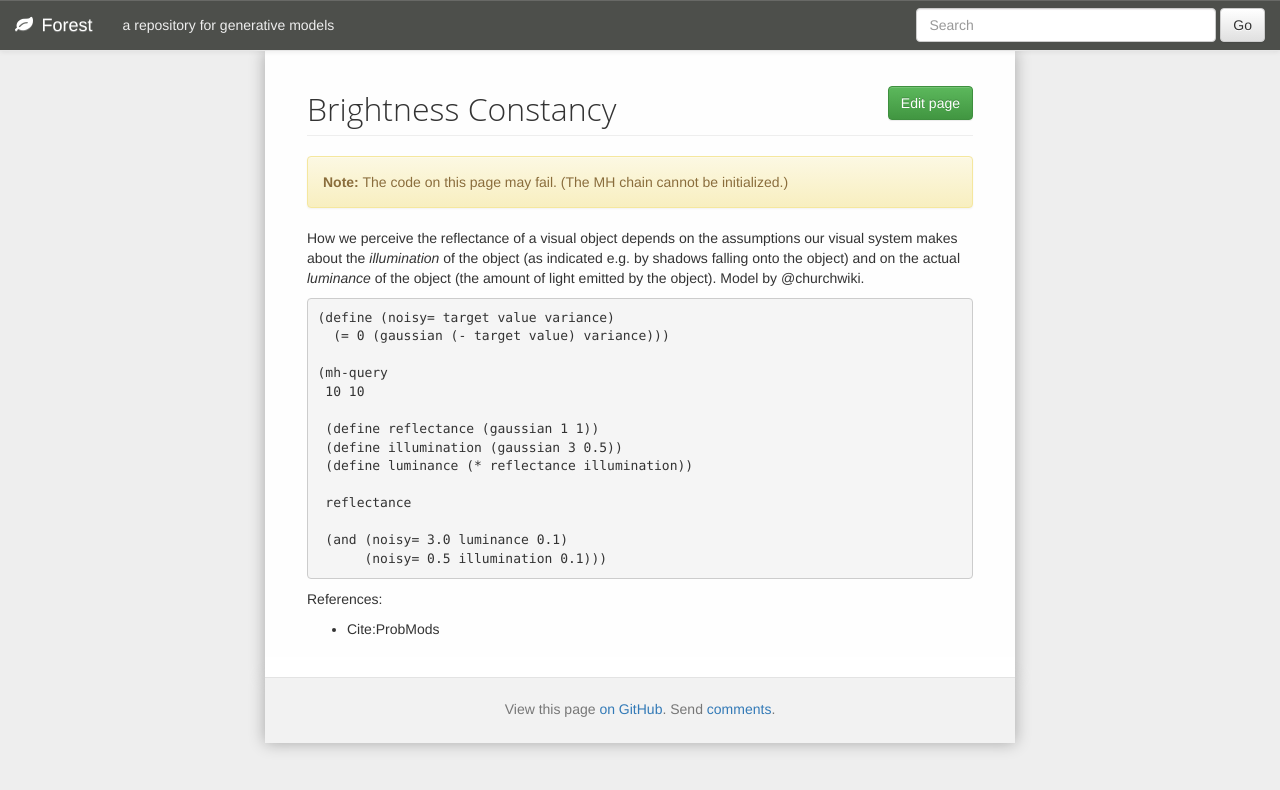
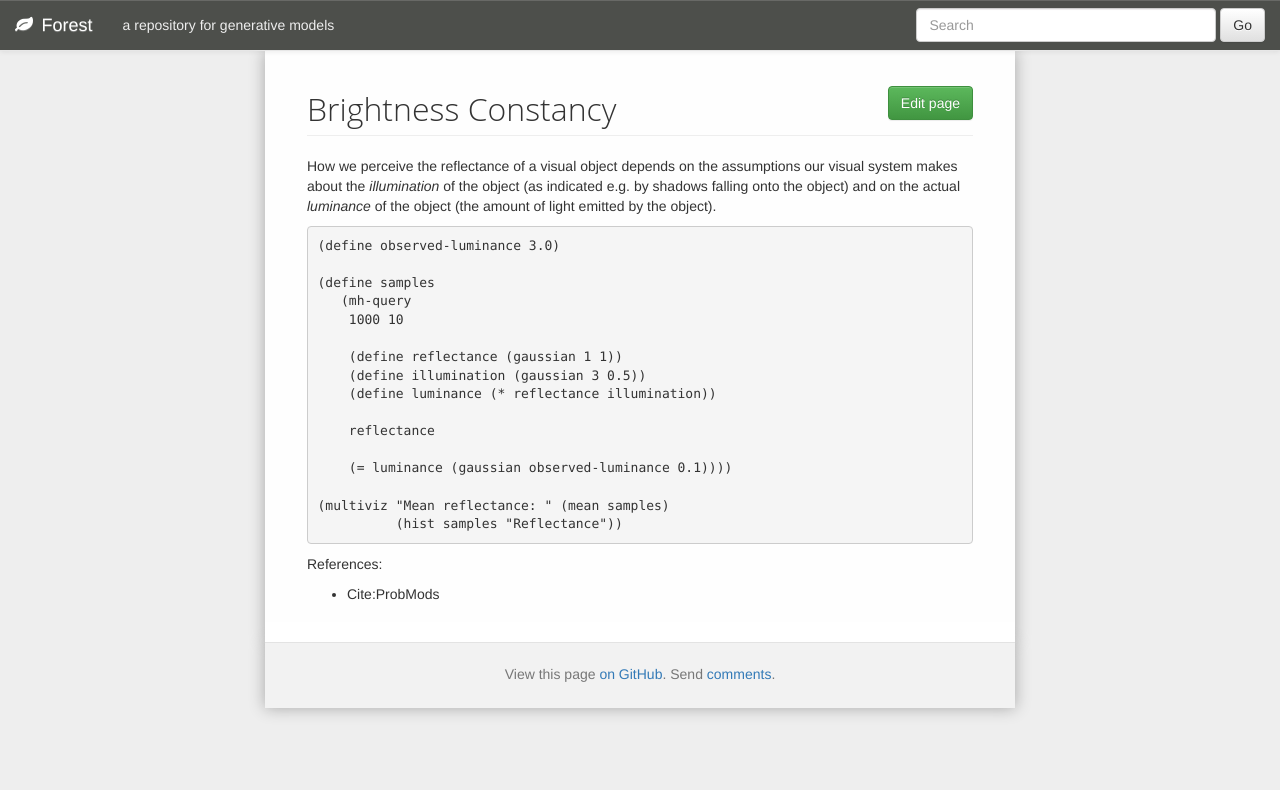
Before and after one commit to forestdb/forestdb.org, a Jekyll site: the page built from models/brightness-constancy.md, in a window 1280 px wide. Shown: the top 790 px of the page. Built offline with Jekyll 4.4.1, drawn with Linux system fonts in a browser that asks for light colours; nearby versions of some CDN libraries.

Commit message:
Update brightness-constancy.md

```diff
--- a/models/brightness-constancy.md
+++ b/models/brightness-constancy.md
@@ -1,32 +1,29 @@
 ---
 layout: model
 title: Brightness Constancy
-model-status: code-fail
-model-status-verbose: The MH chain cannot be initialized.
+model-status: code
 model-category: Miscellaneous
 model-tags: cognitive science, vision
 ---
 
-How we perceive the reflectance of a visual object depends on the
-assumptions our visual system makes about the *illumination* of the
-object (as indicated e.g. by shadows falling onto the object) and
-on the actual *luminance* of the object (the amount of light
-emitted by the object). Model by @churchwiki.
+How we perceive the reflectance of a visual object depends on the assumptions our visual system makes about the *illumination* of the object (as indicated e.g. by shadows falling onto the object) and on the actual *luminance* of the object (the amount of light emitted by the object).
 
-    (define (noisy= target value variance)
-      (= 0 (gaussian (- target value) variance)))
+    (define observed-luminance 3.0)
 
-    (mh-query
-     10 10
+    (define samples
+       (mh-query
+        1000 10
 
-     (define reflectance (gaussian 1 1))
-     (define illumination (gaussian 3 0.5))
-     (define luminance (* reflectance illumination))
+        (define reflectance (gaussian 1 1))
+        (define illumination (gaussian 3 0.5))
+        (define luminance (* reflectance illumination))
 
-     reflectance
+        reflectance
 
-     (and (noisy= 3.0 luminance 0.1)
-          (noisy= 0.5 illumination 0.1)))
+        (= luminance (gaussian observed-luminance 0.1))))
+
+    (multiviz "Mean reflectance: " (mean samples)
+              (hist samples "Reflectance"))
 
 References:
 
```
